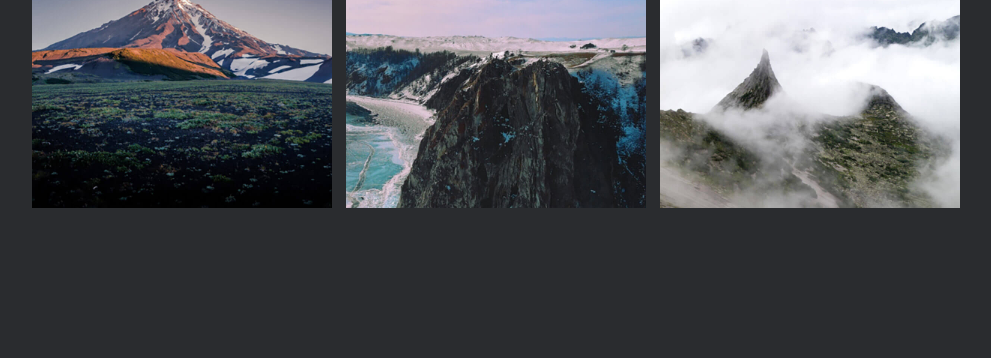
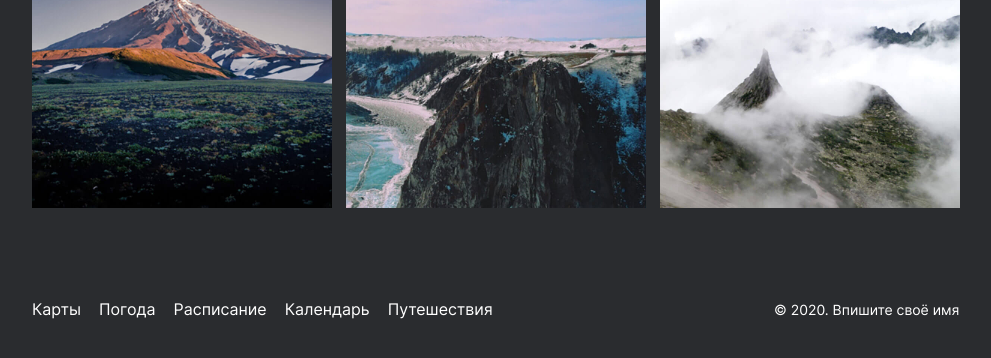
Before and after one commit to alinasemm/russian-travel, a plain HTML site: page index.html in a window 1280 px wide. Shown: the part 2437-2795 px from the top of the page, without its empty margins (16-1007 px from the left). Drawn offline with Linux system fonts and the light colour scheme.

Commit message:
сделала footer

```diff
--- /dev/null
+++ b/blocks/footer/__copyrite/footer__copyrite.css
@@ -0,0 +1,17 @@
+.footer__copyrite {
+display: flex;
+position: absolute;
+width: 186px;
+height: 16px;
+font-family: Inter;
+font-style: normal;
+font-weight: normal;
+font-size: 14px;
+line-height: 16px;
+/* identical to box height, or 114% */
+text-align: right;
+color: #FFFFFF;
+margin: 0;
+bottom: 0;
+right: 0;
+}
--- /dev/null
+++ b/blocks/footer/__link-list/footer__link-list.css
@@ -0,0 +1,10 @@
+.footer__link-list {
+    list-style-type: none;
+    margin: 0;
+    padding: 0;
+    margin-right: 18px;
+}
+
+.footer__link-list:last-child {
+    margin-right: 0;
+}
--- /dev/null
+++ b/blocks/footer/__link/footer__link.css
@@ -0,0 +1,9 @@
+.footer__link {
+    font-family: Inter;
+    font-style: normal;
+    font-weight: normal;
+    font-size: 16px;
+    line-height: 18px;
+    color: #FFFFFF;
+    text-decoration: none;
+}
--- /dev/null
+++ b/blocks/footer/footer.css
@@ -0,0 +1,7 @@
+.footer {
+    display: flex;
+    position: relative;
+    width: 928px;
+    height: 18px;
+    margin-top: 92px;
+}
--- a/index.html
+++ b/index.html
@@ -71,6 +71,41 @@
       <img class="photo-grid__item" src="./images/photo-grid-ergaki.jpg" alt="изображение Эргаки">
     </section>
 
+    <footer class="footer">
+      <ul class="footer__link-list">
+        <li class="footer__link-item">
+          <a href="https://yandex.ru/maps" class="footer__link">Карты</a>
+        </li>
+      </ul>
+
+      <ul class="footer__link-list">
+        <li class="footer__link-item">
+          <a href="https://yandex.ru/pogoda" class="footer__link">Погода</a>
+        </li>
+      </ul>
+
+      <ul class="footer__link-list">
+        <li class="footer__link-item">
+          <a href="https://rasp.yandex.ru" class="footer__link">Расписание</a>
+        </li>
+      </ul>
+
+      <ul class="footer__link-list">
+        <li class="footer__link-item">
+          <a href="https://calendar.yandex.ru" class="footer__link">Календарь</a>
+        </li>
+      </ul>
+
+      <ul class="footer__link-list">
+        <li class="footer__link-item">
+          <a href="https://travel.yandex.ru" class="footer__link">Путешествия</a>
+        </li>
+      </ul>
+
+      <p class="footer__copyrite">&copy; 2020. Впишите своё имя</p>
+
+    </footer>
+
   </div>
 </body>
 </html>
--- a/pages/index.css
+++ b/pages/index.css
@@ -25,3 +25,9 @@
 
 @import "../blocks/photo-grid/photo-grid.css";
 @import "../blocks/photo-grid/__item/photo-grid__item.css";
+
+@import "../blocks/footer/footer.css";
+@import "../blocks/footer/__link/footer__link.css";
+@import "../blocks/footer/__link-item/footer__link-item.css";
+@import "../blocks/footer/__link-list/footer__link-list.css";
+@import "../blocks/footer/__copyrite/footer__copyrite.css";
```
Also changed, not shown: blocks/footer/__link-item/footer__link-item.css (added).
